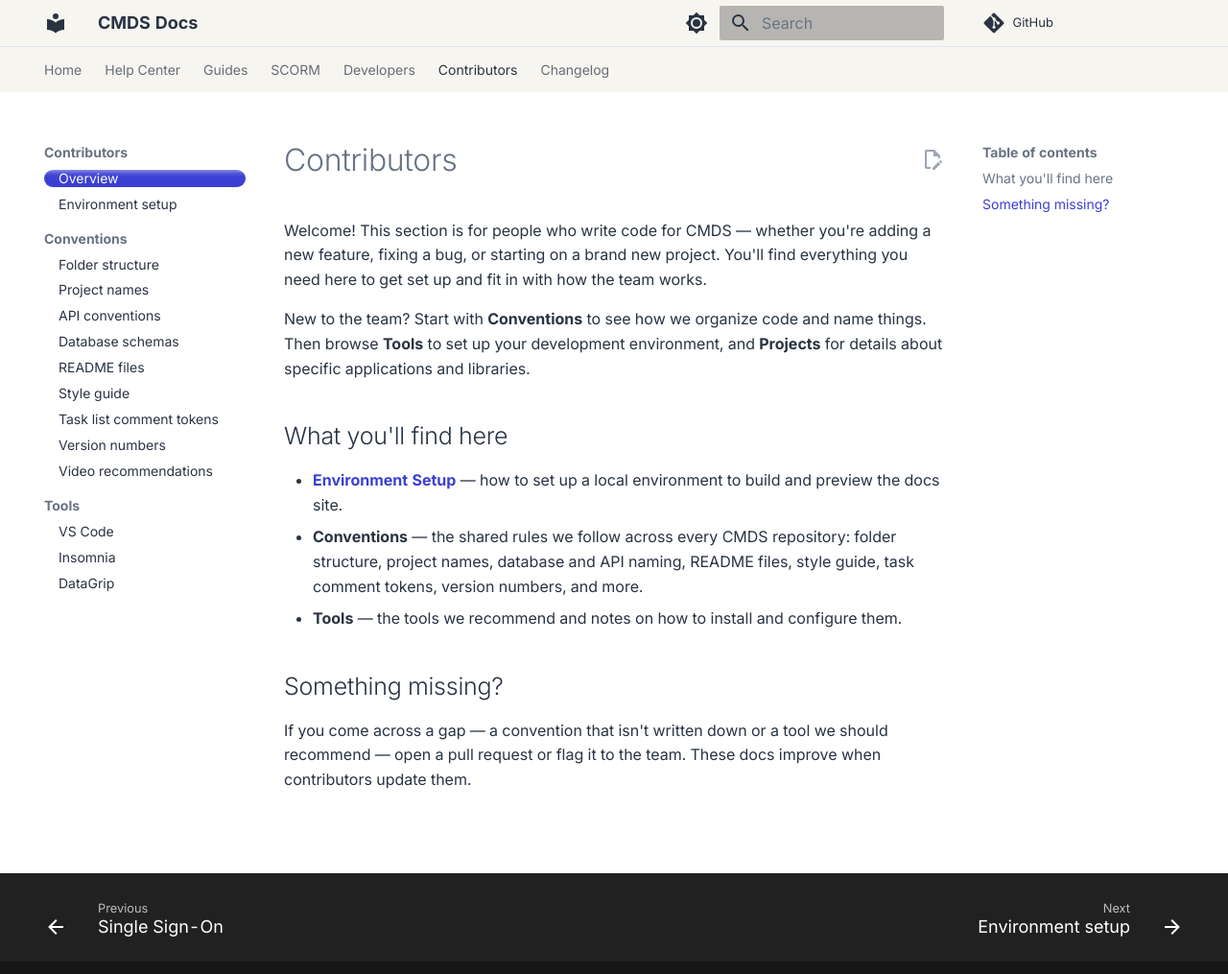
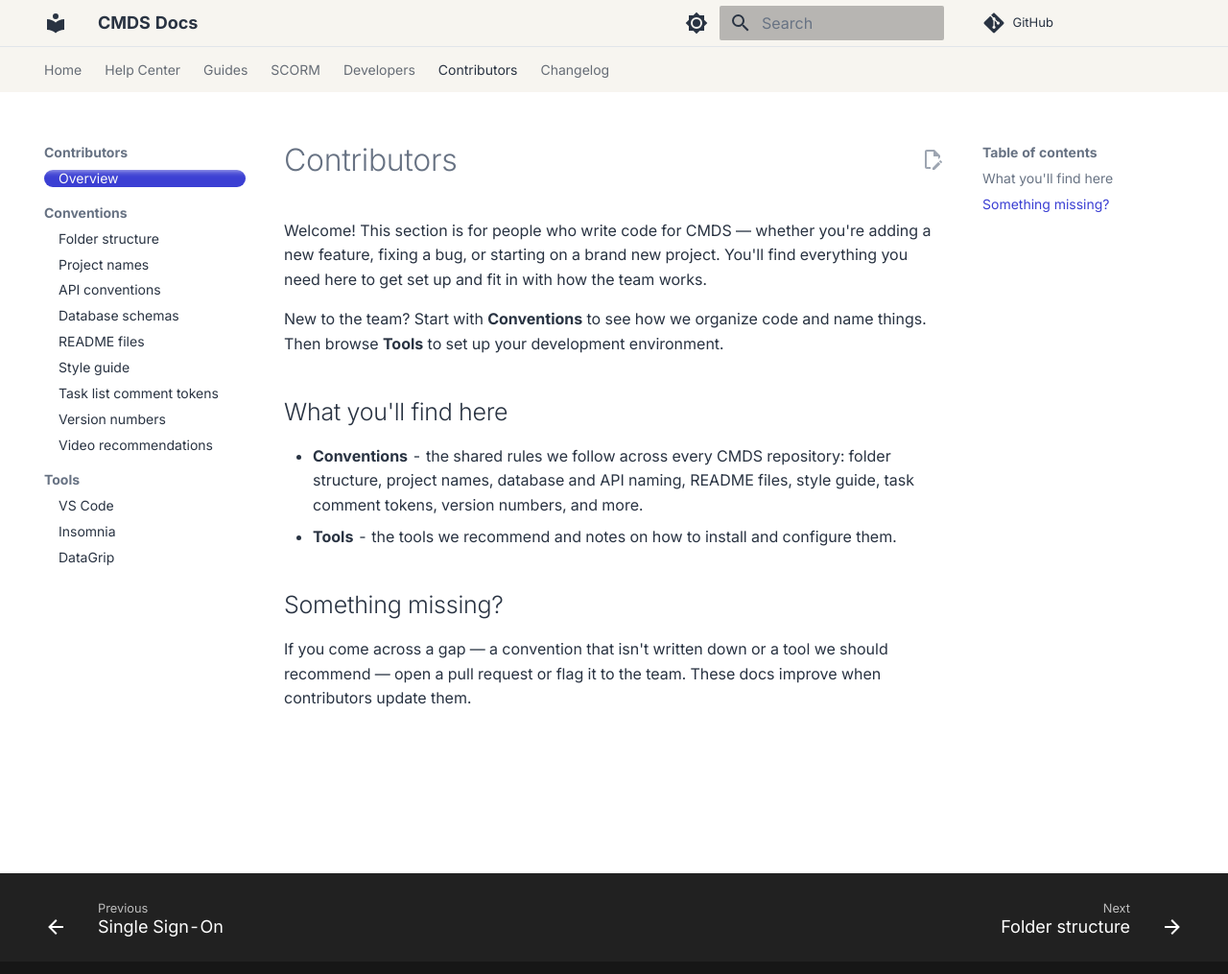
Before and after one commit to cmds-app/docs, an MkDocs documentation site: the page built from docs/contributors/index.md, in a window 1280 px wide and 1026 px high. Shown: the top 1015 px of the window at 96% size. Built offline with MkDocs 1.6.1 and Material for MkDocs 9.7.7, drawn with Linux system fonts in a browser that asks for light colours; comment, search, counter and statistics services are not loaded.

Commit message:
docs(contributors): remove the environment setup page

```diff
--- a/docs/contributors/index.md
+++ b/docs/contributors/index.md
@@ -2,13 +2,12 @@
 
 Welcome! This section is for people who write code for CMDS — whether you're adding a new feature, fixing a bug, or starting on a brand new project. You'll find everything you need here to get set up and fit in with how the team works.
 
-New to the team? Start with **Conventions** to see how we organize code and name things. Then browse **Tools** to set up your development environment, and **Projects** for details about specific applications and libraries.
+New to the team? Start with **Conventions** to see how we organize code and name things. Then browse **Tools** to set up your development environment.
 
 ## What you'll find here
 
-- [**Environment Setup**](./environment-setup.md) — how to set up a local environment to build and preview the docs site.
-- **Conventions** — the shared rules we follow across every CMDS repository: folder structure, project names, database and API naming, README files, style guide, task comment tokens, version numbers, and more.
-- **Tools** — the tools we recommend and notes on how to install and configure them.
+- **Conventions** - the shared rules we follow across every CMDS repository: folder structure, project names, database and API naming, README files, style guide, task comment tokens, version numbers, and more.
+- **Tools** - the tools we recommend and notes on how to install and configure them.
 
 ## Something missing?
 
--- a/mkdocs.yml
+++ b/mkdocs.yml
@@ -110,7 +110,6 @@ nav:
           - Single Sign-On: developers/integrations/single-sign-on.md
   - Contributors:
       - Overview: contributors/index.md
-      - Environment setup: contributors/environment-setup.md
       - Conventions:
           - Folder structure: contributors/conventions/folder-structure.md
           - Project names: contributors/conventions/project-names.md
```
Also changed, not shown: docs/contributors/environment-setup.md (deleted, +0 -85 lines).
